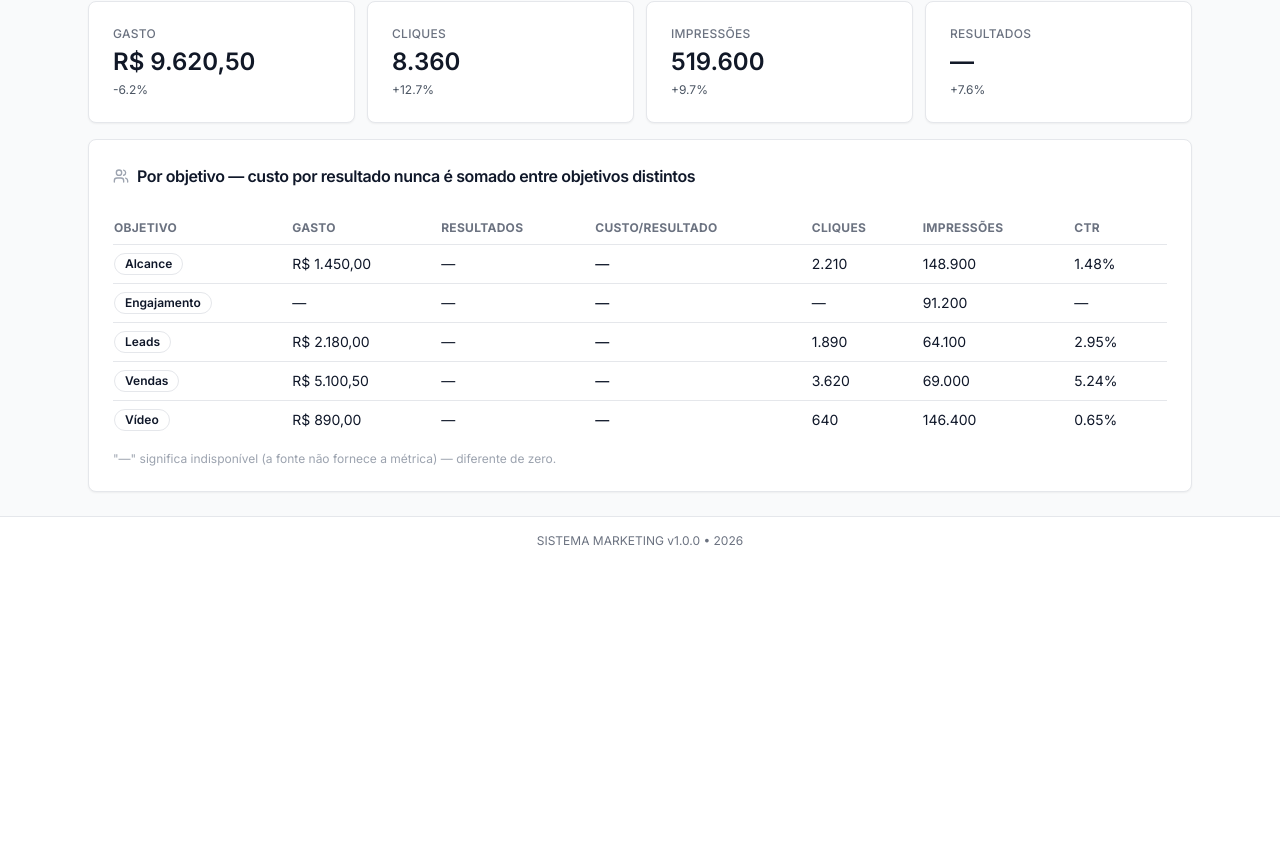
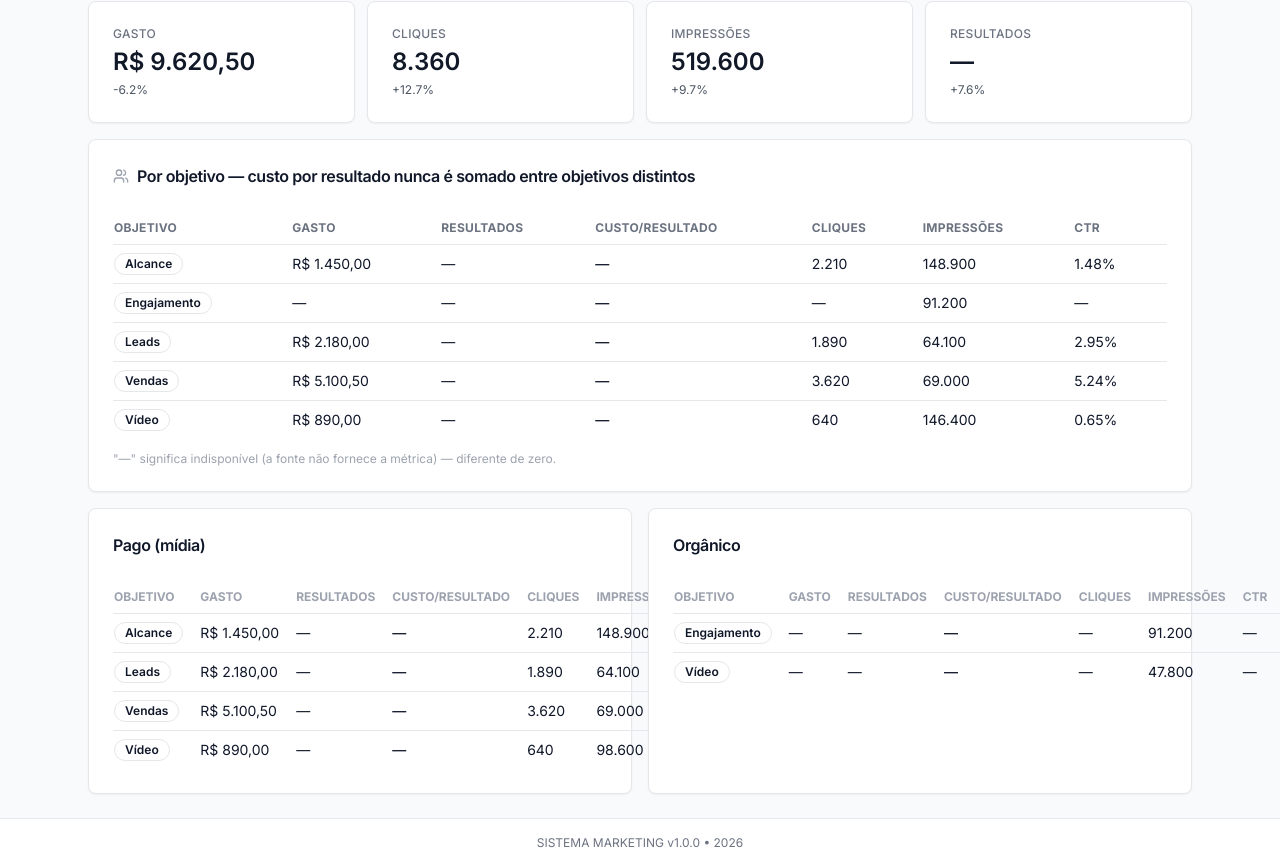
Before and after one commit to josth7/sistema-marketing-2yf99v5bh, a React (Vite) app: page /painel in a window 1280 px wide. Shown: the part 485-1352 px from the top of the page. Before the commit the page ends 1050 px from the top, so only its background shows below. Built offline with nearby package versions, Linux system fonts and the light colour scheme.

Commit message:
Painel: motivo de CPR indisponível + blocos pago/orgânico separados (CA-2-02)

```diff
--- a/src/pages/Painel.tsx
+++ b/src/pages/Painel.tsx
@@ -171,6 +171,50 @@ function Kpi({
   )
 }
 
+/** Tabela compacta por objetivo de um bloco de natureza (CA-2-02). */
+function TabelaNatureza({ visao }: { visao: ReturnType<typeof construirVisao> }) {
+  if (visao.porObjetivo.length === 0) {
+    return <p className="text-sm text-gray-500">Sem registros nesta natureza.</p>
+  }
+  return (
+    <table className="w-full text-sm">
+      <thead>
+        <tr className="border-b text-left text-xs uppercase text-gray-400">
+          <th className="py-2 pr-4">Objetivo</th>
+          <th className="py-2 pr-4">Gasto</th>
+          <th className="py-2 pr-4">Resultados</th>
+          <th className="py-2 pr-4">Custo/Resultado</th>
+          <th className="py-2 pr-4">Cliques</th>
+          <th className="py-2 pr-4">Impressões</th>
+          <th className="py-2 pr-4">CTR</th>
+        </tr>
+      </thead>
+      <tbody>
+        {visao.porObjetivo.map((linha) => (
+          <tr key={linha.objetivo} className="border-b last:border-0">
+            <td className="py-2 pr-4 font-medium">
+              <Badge variant="outline">{LABEL_OBJETIVO[linha.objetivo]}</Badge>
+              {linha.motivoCprIndisponivel && (
+                <p className="mt-1 max-w-[200px] text-xs text-gray-400">
+                  {linha.motivoCprIndisponivel}
+                </p>
+              )}
+            </td>
+            <td className="py-2 pr-4">{formatarMoeda(linha.metricas.gasto)}</td>
+            <td className="py-2 pr-4">{formatarInteiro(linha.metricas.resultados)}</td>
+            <td className="py-2 pr-4 font-medium">
+              {formatarMoeda(linha.metricas.custoPorResultado)}
+            </td>
+            <td className="py-2 pr-4">{formatarInteiro(linha.metricas.cliques)}</td>
+            <td className="py-2 pr-4">{formatarInteiro(linha.metricas.impressoes)}</td>
+            <td className="py-2 pr-4">{formatarPercentual(linha.metricas.ctr)}</td>
+          </tr>
+        ))}
+      </tbody>
+    </table>
+  )
+}
+
 export default function PainelPage() {
   const [usarDemo, setUsarDemo] = useState(true)
   const [canalSelecionado, setCanalSelecionado] = useState<Canal | 'todos'>('todos')
@@ -213,6 +257,18 @@ export default function PainelPage() {
   }
 
   const visao = useMemo(() => construirVisao(dataset, filtros), [dataset, filtros])
+
+  // CA-2-02: pago e orgânico em blocos separados — quando "Pago + orgânico"
+  // está selecionado, cada bloco agrega só a sua natureza (fórmulas nunca cruzam).
+  const visaoPago = useMemo(
+    () => construirVisao(dataset, { ...filtros, natureza: 'pago' }),
+    [dataset, filtros],
+  )
+  const visaoOrganico = useMemo(
+    () => construirVisao(dataset, { ...filtros, natureza: 'organico' }),
+    [dataset, filtros],
+  )
+  const mostrarBlocosSeparados = natureza === 'ambos'
 
   const semDados =
     visao.total.gasto === null && visao.total.impressoes === null && visao.total.alcance === null
@@ -406,6 +462,11 @@ export default function PainelPage() {
                       <tr key={linha.objetivo} className="border-b last:border-0">
                         <td className="py-2 pr-4 font-medium">
                           <Badge variant="outline">{LABEL_OBJETIVO[linha.objetivo]}</Badge>
+                          {linha.motivoCprIndisponivel && (
+                            <p className="mt-1 max-w-[220px] text-xs text-gray-400">
+                              {linha.motivoCprIndisponivel}
+                            </p>
+                          )}
                         </td>
                         <td className="py-2 pr-4">{formatarMoeda(linha.metricas.gasto)}</td>
                         <td className="py-2 pr-4">{formatarInteiro(linha.metricas.resultados)}</td>
@@ -432,6 +493,27 @@ export default function PainelPage() {
               </p>
             </CardContent>
           </Card>
+
+          {mostrarBlocosSeparados && (
+            <div className="grid gap-4 md:grid-cols-2">
+              <Card>
+                <CardHeader>
+                  <CardTitle className="text-base">Pago (mídia)</CardTitle>
+                </CardHeader>
+                <CardContent>
+                  <TabelaNatureza visao={visaoPago} />
+                </CardContent>
+              </Card>
+              <Card>
+                <CardHeader>
+                  <CardTitle className="text-base">Orgânico</CardTitle>
+                </CardHeader>
+                <CardContent>
+                  <TabelaNatureza visao={visaoOrganico} />
+                </CardContent>
+              </Card>
+            </div>
+          )}
         </>
       )}
     </div>
```
Also changed, not shown: .skip.config.json.
